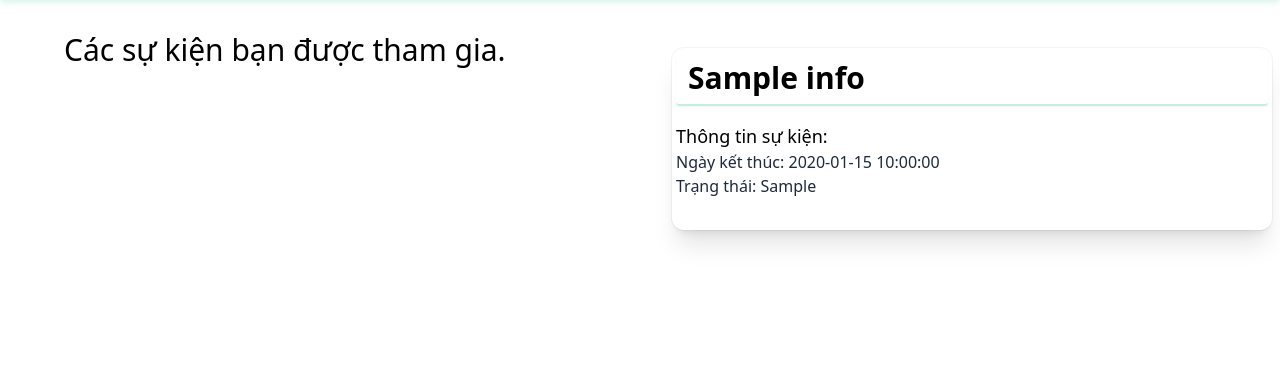
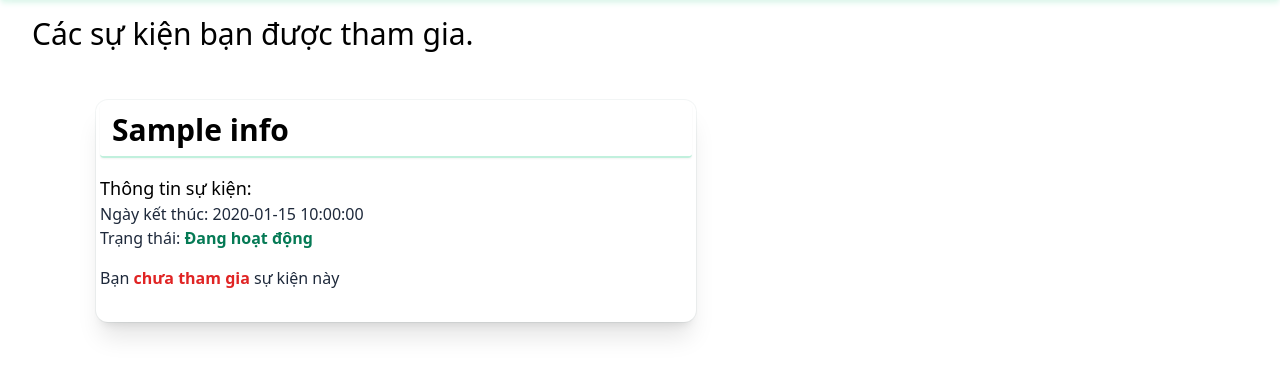
Before and after one commit to Jdsatashi/FL-DX-QuaySo, a Flask app: template src/templates/information/info.html in a window 1280 px wide. Shown: the part 64-440 px from the top of the page. Run offline with Flask 3, Linux system fonts and the light colour scheme; the template is opened without the code that fills it: most values are stand-ins (such as "Sample title", 1, 10 or a date in 2020); some libraries are stand-ins or nearby versions.

Commit message:
Fix some error, add infomation to info page, add background to select number page

```diff
--- a/src/requests/authenticate.py
+++ b/src/requests/authenticate.py
@@ -53,17 +53,15 @@ def reset_password(_id):
     form = UpdatePasswordForm()
     print("Reset password function")
     if user['_id'] == _id:
-        print(f'User edit: {user}')
         if request.method == 'POST':
             password = form.new_password.data
             hash_password = bcrypt.hashpw(password.encode('utf8'), bcrypt.gensalt())
-            account.update(ObjectId(_id), {'password', hash_password})
+            account.update(ObjectId(_id), {'password': hash_password})
             flash(f"Successfully update password'.", "success")
             return redirect(url_for('home'))
         return render_template('auth/reset_password.html', account=user, form=form)
     elif is_admin:
         user = account.get_one(ObjectId(_id))
-        print(f'Admin edit: {user}')
         if request.method == 'POST':
             password = form.new_password.data
             hash_password = bcrypt.hashpw(password.encode('utf8'), bcrypt.gensalt())
--- a/src/requests/event.py
+++ b/src/requests/event.py
@@ -16,6 +16,9 @@ join_event_model = Models(table=USER_JOIN_EVENT)
 
 @events.route('/')
 def index():
+    is_admin = admin_authorize()
+    if not is_admin:
+        return redirect(url_for('home'))
     data = event_model.get_all()
     data_list = list(data)
     for event in data_list:
@@ -29,9 +32,9 @@ def index():
 @events.route('/create', methods=['POST', 'GET'])
 def insert():
     is_admin = admin_authorize()
-    form = EventForm()
     if not is_admin:
         return redirect(url_for('home'))
+    form = EventForm()
     if request.method == 'GET':
         now = datetime.now().strftime('%Y-%m-%d')
         return render_template('events/create.html', form=form, date_now=now)
--- a/src/requests/roll_number.py
+++ b/src/requests/roll_number.py
@@ -164,8 +164,8 @@ def information():
         list_event_joined.append(event['event_id'])
         if 'selected_number' in event and 'number_choices' in event:
             data[event['event_id']] = {
-                'turn_roll': event['turn_roll'],
-                'number_choices': event['number_choices'],
+                'turn_roll': int(event['turn_roll']),
+                'number_choices': int(event['number_choices']),
                 'selected_number': event['selected_number']
             }
     for id_event in list_event_joined:
--- a/src/templates/information/info.html
+++ b/src/templates/information/info.html
@@ -1,8 +1,8 @@
 {% extends 'layouts/layout.html' %}
 {% block content %}
     <div class="w-full h-full">
+        <h1 class="text-3xl my-4 mx-8">Các sự kiện bạn được tham gia.</h1>
         <div class="grid grid-cols-2 mx-16 my-8 lg-max:mx-6 lg-max:my-3 lg-max:grid-cols-1">
-            <h1 class="text-3xl">Các sự kiện bạn được tham gia.</h1>
             {% for id in infos %}
                 <div class="card-simple w-[600px] lg-max:w-auto my-4 mx-8 rounded-xl">
                     <div class="card-header">
@@ -14,15 +14,26 @@
                         <div class="mb-4">
                             <h4 class="text-lg">Thông tin sự kiện: </h4>
                             <p class="text-base text-slate-800">Ngày kết thúc: {{ infos[id]['date_close'] }}</p>
-                        <p class="text-base text-slate-800">Trạng thái: {{ infos[id]['event_active'] }}</p>
+                            <p class="text-base text-slate-800">Trạng thái:
+                                {% if infos[id]['event_active'] %}
+                                    <span class="text-green-600 font-bold">Đang hoạt động</span>
+                                {% else %}
+                                    <span class="text-red-600 font-bold">Kết thúc</span>
+                                {% endif %}
+                            </p>
                         </div>
                         <div class="mb-4">
                             {% if 'selected_number' in infos[id] and 'turn_roll' in infos[id] and 'number_choices' in infos[id] %}
-                            <p class="text-base text-slate-800">Bạn đã tham gia sự kiện này</p>
-                            <p class="text-base text-slate-800">Bạn đã chọn các số: {{ infos[id]['selected_number'] }}</p>
+                                <p class="text-base text-slate-800">Bạn <span class="text-green-600 font-bold">đã tham gia</span> sự kiện này</p>
+                                <p class="text-base text-slate-800">Bạn đã chọn các
+                                    số: <span class="font-bold">{{ infos[id]['selected_number'] }}</span></p>
                                 <p class="text-base text-slate-800">
-                                Bạn đã chọn {{ infos[id]['number_choices'] }} số, bạn còn <strong>{{ infos[id]['turn_roll'] - infos[id]['number_choices'] }}</strong> lượt chọn.
+                                    Bạn đã chọn {{ infos[id]['number_choices'] }} số, bạn còn
+                                    <strong class="text-red-600">{{ infos[id]['turn_roll'] - infos[id]['number_choices'] }}</strong> lượt
+                                    chọn.
                                 </p>
+                            {% else %}
+                                <p class="text-base text-slate-800">Bạn <span class="text-red-600 font-bold">chưa tham gia</span> sự kiện này</p>
                             {% endif %}
                         </div>
                     </div>
```
Also changed, not shown: src/templates/choose_number/choose_number.html (+5 -2 lines), src/static/styles/tailwind.min.css. Lines whose indentation alone changed are shown as unchanged.
